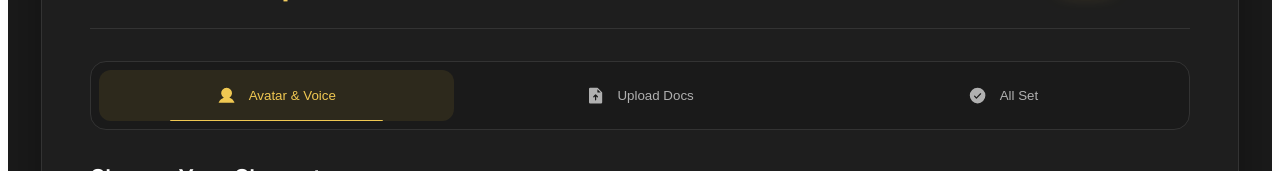
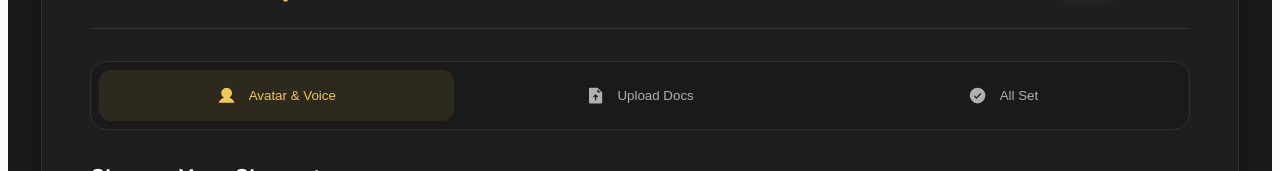
Before and after one commit to HassanZoghly/VirtAI-Project, a React (Vite) app in the folder frontend/: page /setup in a window 1280 px wide. Shown: the part 141-312 px from the top of the page. Built offline with nearby package versions, Linux system fonts and the light colour scheme; a web font is replaced by a local one.

Commit message:
refactor: remove unused active tab styling and add box-sizing to select and input fields

```diff
--- a/frontend/src/pages/Setup/Setup.css
+++ b/frontend/src/pages/Setup/Setup.css
@@ -148,17 +148,6 @@
 .setup__tab.active {
     color: var(--accent);
     background: rgba(212, 175, 55, 0.1);
-}
-
-.setup__tab.active::after {
-    content: '';
-    position: absolute;
-    bottom: -1px;
-    left: 20%;
-    right: 20%;
-    height: 2px;
-    background: var(--accent);
-    border-radius: 2px;
 }
 
 .setup__tab-icon {
@@ -318,6 +307,7 @@
 .setup__select,
 .setup__input {
     width: 100%;
+    box-sizing: border-box;
     padding: var(--setup-spacing-md) var(--setup-spacing-lg);
     background: var(--secondary-bg);
     border: 1px solid var(--border-color);
```
